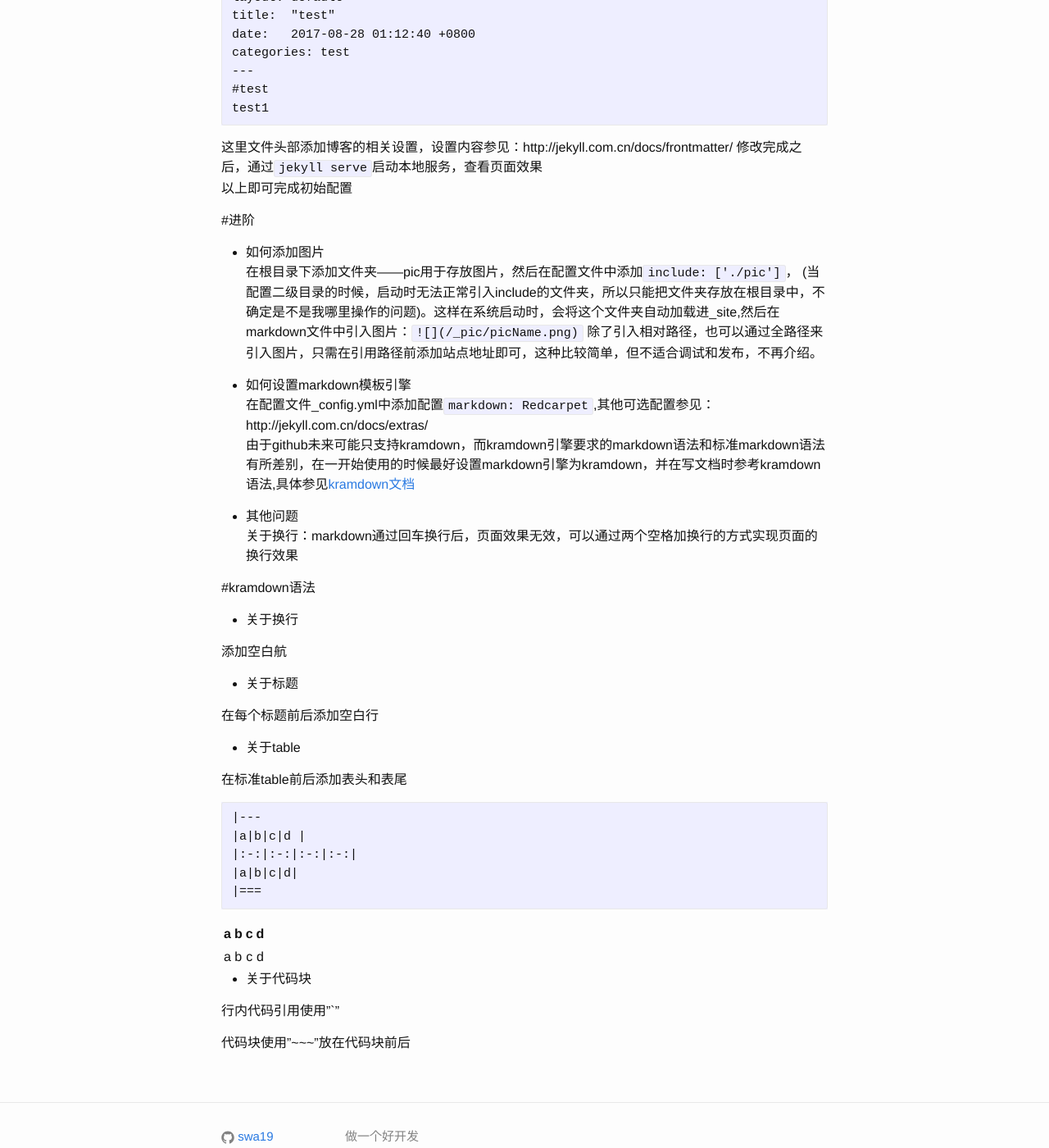
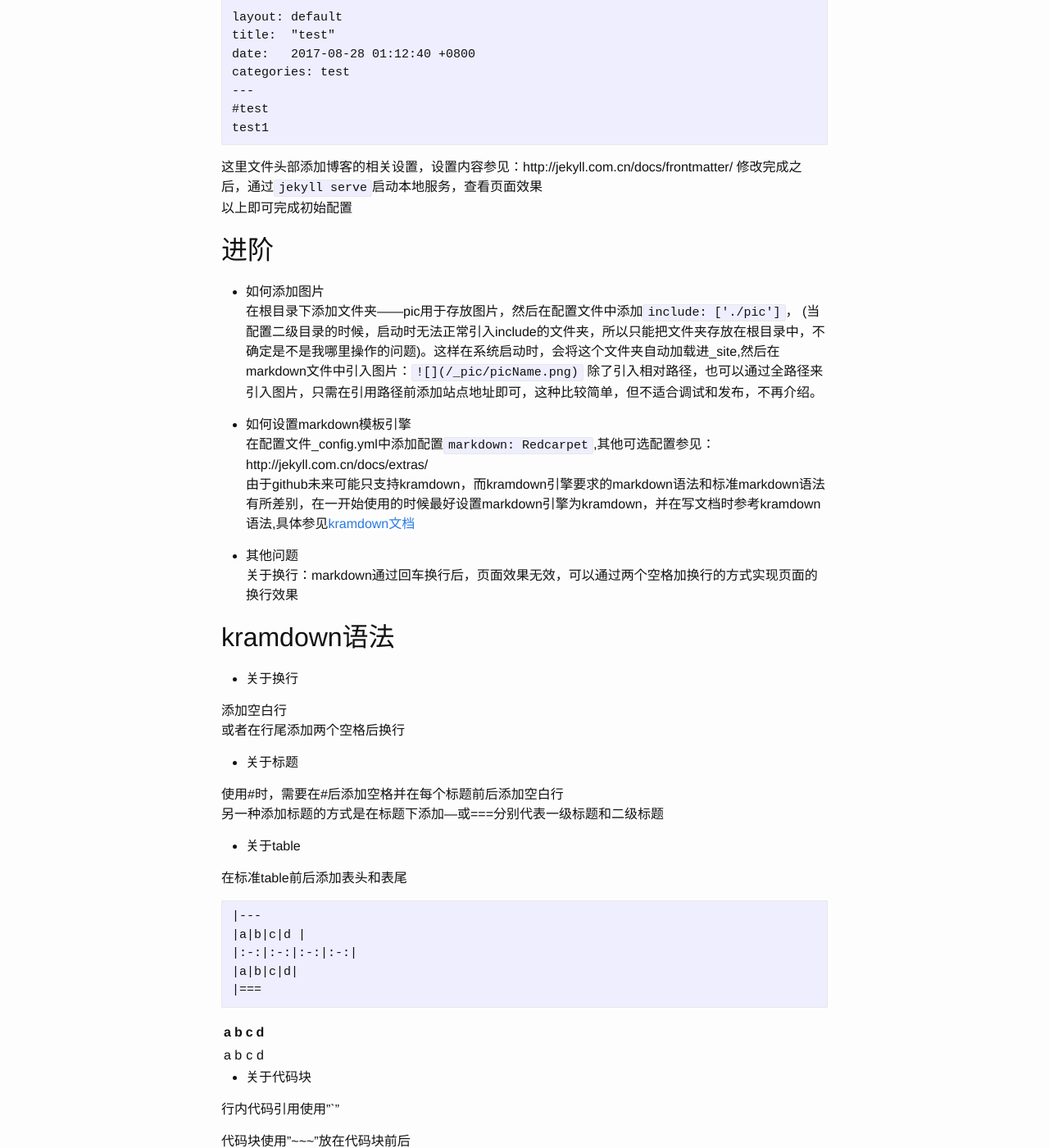
Before and after one commit to honchy/swa19.github.io, a Jekyll site: the page built from _posts/2017-08-28-jekyll.md, in a window 1280 px wide and 1400 px high, scrolled down 545 px. Shown: the whole window at 82% size. Built offline with Jekyll 4.4.1, drawn with Linux system fonts in a browser that asks for light colours.

Commit message:
reformate

```diff
--- a/_posts/2017-08-28-jekyll.md
+++ b/_posts/2017-08-28-jekyll.md
@@ -5,8 +5,8 @@ date:   2017-08-28 13:51:54 +0800
 tags: tools
 ---
 
-#初始配置
-
+初始配置
+---
 
 1. 安装
 安装：`gem install jekyll`
@@ -32,7 +32,8 @@ test1
 修改完成之后，通过`jekyll serve`启动本地服务，查看页面效果
 以上即可完成初始配置
 
-#进阶
+进阶
+---
 
 * 如何添加图片
 在根目录下添加文件夹——pic用于存放图片，然后在配置文件中添加`include: ['./pic']`， (当配置二级目录的时候，启动时无法正常引入include的文件夹，所以只能把文件夹存放在根目录中，不确定是不是我哪里操作的问题)。这样在系统启动时，会将这个文件夹自动加载进_site,然后在markdown文件中引入图片：`![](/_pic/picName.png)`
@@ -45,14 +46,17 @@ test1
 * 其他问题
 关于换行：markdown通过回车换行后，页面效果无效，可以通过两个空格加换行的方式实现页面的换行效果
 
-#kramdown语法
+kramdown语法
+---
 * 关于换行
 
-添加空白航
+添加空白行
+或者在行尾添加两个空格后换行
 
 * 关于标题
 
-在每个标题前后添加空白行
+使用#时，需要在#后添加空格并在每个标题前后添加空白行
+另一种添加标题的方式是在标题下添加---或===分别代表一级标题和二级标题
 
 * 关于table
 
```
Also changed, not shown: _posts/2017-08-28-spring-schedule.md (+4 -2 lines), _posts/2017-08-29-web storage api.md (+3 -3 lines), _posts/2017-09-04-工具使用之IDEA.md (+2 -2 lines).
